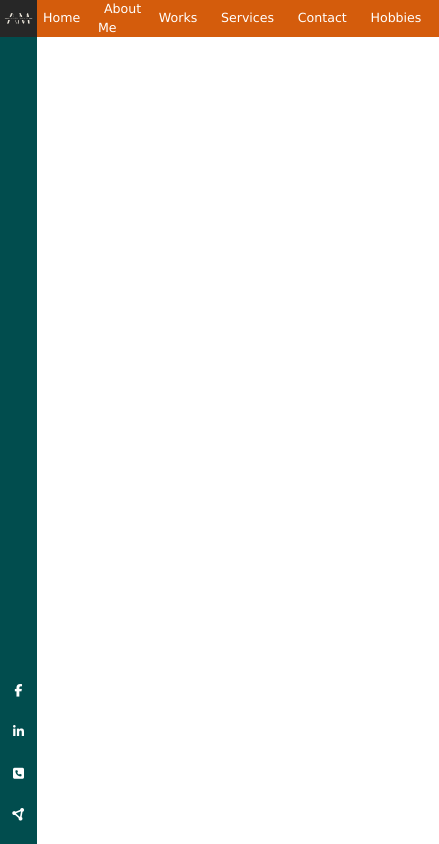
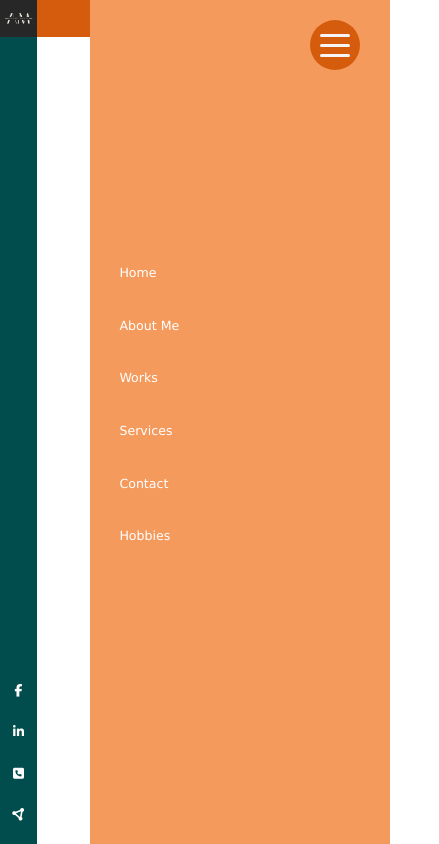
Before and after one commit to Adamm934/My-Portfolio, a plain HTML site: page index.html in a window 390 px wide. Shown: the whole page, 439 px wide, since content can reach past the window. Drawn offline with Linux system fonts and the light colour scheme.

Commit message:
Adding js functionality to hamburger , styled hamburger menu in responsive way

```diff
--- a/style.css
+++ b/style.css
@@ -144,3 +144,102 @@ ul.header__main-nav--links li a{
     padding: 0.2rem 0.6rem;
     font-size: calc(1rem + 0.66667vw);
 }
+
+ul.header__main-nav--links li a:link::before,
+ul.header__main-nav--links li a:visited::before,
+
+ul.header__main-nav--links li a:link::after,
+ul.header__main-nav--links li a:visited::after{
+    content: '';
+    /* if pos absolute parient should have relevant position */
+    position: absolute;
+    left: 0;
+    width: 100%;
+    height: 0.25rem;
+    background-color: white;
+
+    transform: scaleX(0);
+
+    transition: transform 0.5s cubic-bezier(1, 0, 0, 1);
+}
+
+
+/*  applying animation lines one at top and one at bottom (navbar content) */
+ul.header__main-nav--links li a:link::before,
+ul.header__main-nav--links li a:link::before {
+    top: 0;
+
+    transform-origin: left;
+}
+
+ul.header__main-nav--links li a:link::after,
+ul.header__main-nav--links li a:link::after{
+    bottom: 0;
+    transform-origin: right;
+}
+
+/* hoovering effect*/
+
+ul.header__main-nav--links li a:hover::before,
+ul.header__main-nav--links li a:active::before,
+
+ul.header__main-nav--links li a:hover::after,
+ul.header__main-nav--links li a:active::after{
+    transform: scaleX(1);
+}
+
+/* applying media query in order to apply hamburger dropdown while width of screen <610 */
+
+@media screen and (max-width: 610px) {
+    /* main nav header  */
+    /* header#header {
+        position: absolute;
+    /* }  */
+
+    nav#header__main-nav {
+        width: 30rem;
+        height: 100%;
+        position: fixed;
+        top: 0;
+        right: 0;
+        background-color: var(--secondary-color-m);
+        text-align: center;
+    }
+/* hamburger lines */
+    .header__main-nav--hamburger {
+        width: 5rem;
+        height: 5rem;
+        /* position will be same 2 from top 3 from right */
+        position: fixed;
+        top: 2rem;
+        right: 3rem;
+        cursor: pointer;
+        background-color: var(--secondary-color);
+        padding: 1rem;
+        border-radius: 50%;
+        /* flex is applied due to 3 lines and it allows to have same position and distance */
+        display: flex;
+        flex-direction: column;
+        justify-content: space-around;
+    }
+
+    .line {
+        width: 100%;
+        height: 0.3rem;
+        background-color: whitesmoke;
+        border-radius: 0.2rem;
+        transition: 0.4s ease-in-out;
+    }
+
+    ul.header__main-nav--links {
+        flex-direction: column;
+        justify-content: center;
+        align-items: flex-start;
+    }
+
+    ul.header__main-nav--links li{
+        margin-bottom: 4vh;
+        margin-left: 6vw;
+    }
+
+}
```
Also changed, not shown: app.js (added).
